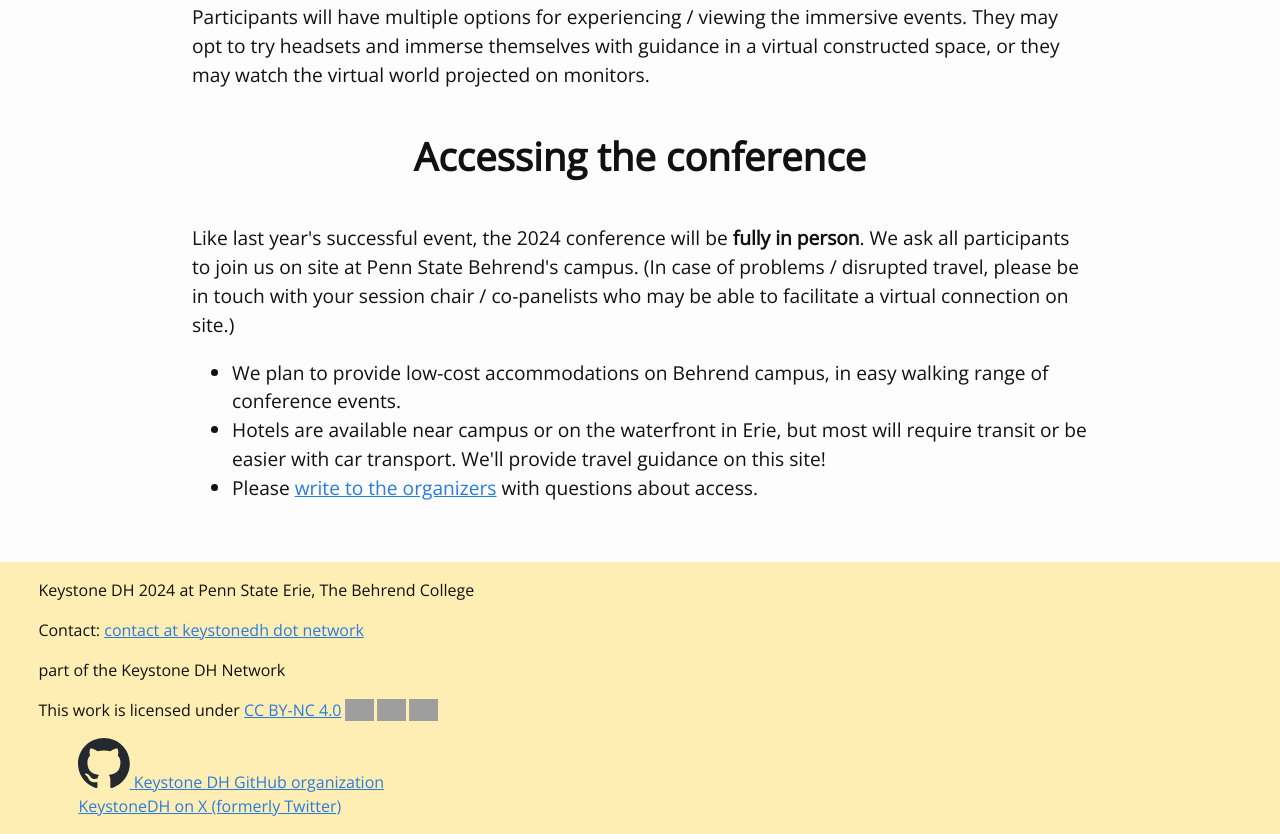
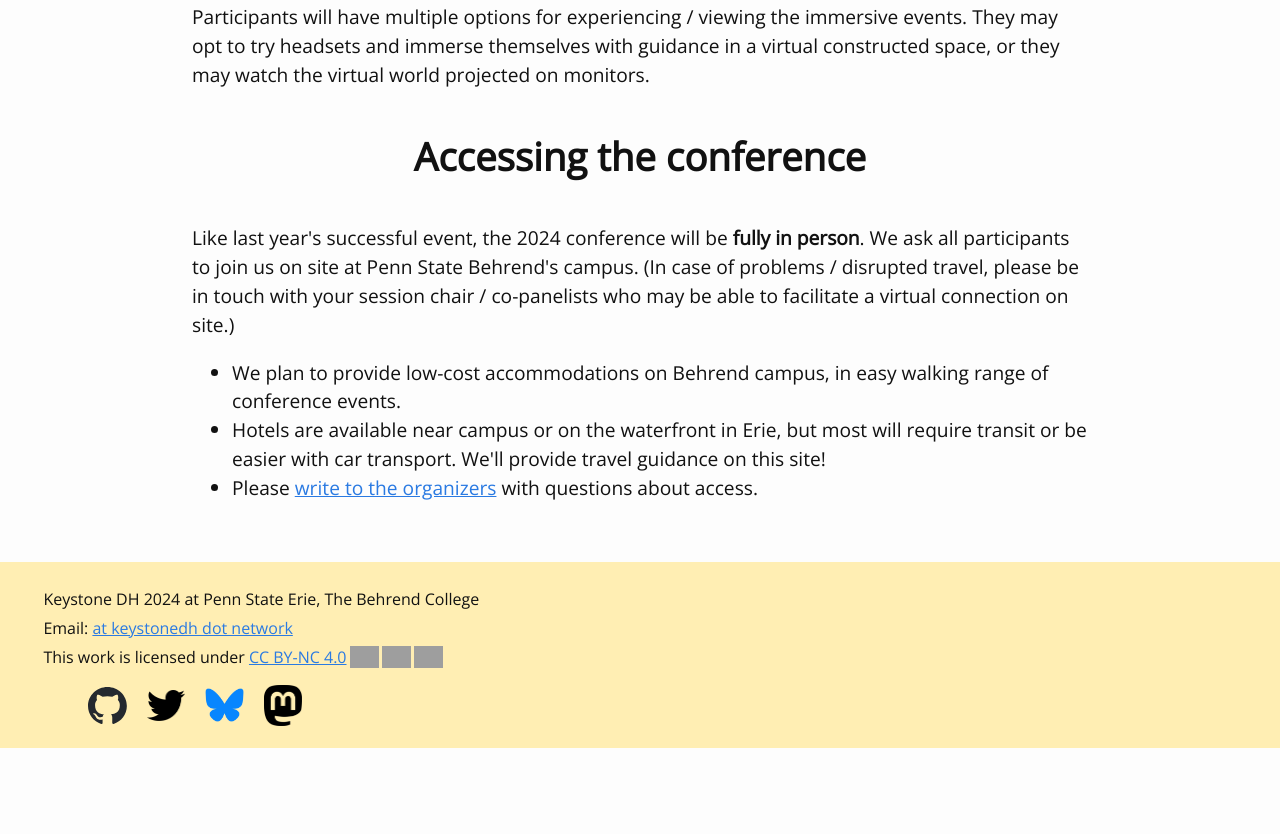
Before and after one commit to KeystoneDH/2024, an Eleventy site: page _src/index.md in a window 1280 px wide. Shown: the part 1765-2599 px from the top of the page. After the commit the page ends 2513 px from the top, so only its background shows below. Built offline with nearby package versions, Linux system fonts and the light colour scheme; Eleventy itself is replaced by a stand-in of ours; files that its build step writes are made by us from their sources; grey boxes are pictures that could not be loaded.

Commit message:
styling up footer and sizing down img resolution

```diff
--- a/_src/_includes/layouts/footer.html
+++ b/_src/_includes/layouts/footer.html
@@ -3,8 +3,7 @@
     <div id="content">
         <div class="footer-info">
             <p>Keystone DH 2024 at Penn State Erie, The Behrend College</p>
-            <p>Contact: <a href="mailto:contact@keystonedh.network">contact at keystonedh dot network</a></p>
-            <p>part of the Keystone DH Network</p>
+            <p>Email: <a href="mailto:contact@keystonedh.network" target="_blank"> at keystonedh dot network</a></p>
             <p xmlns:cc="http://creativecommons.org/ns#" >This work is licensed under <a href="http://creativecommons.org/licenses/by-nc/4.0/?ref=chooser-v1" target="_blank" rel="license noopener noreferrer" style="display:inline-block;">CC BY-NC 4.0<img style="height:22px!important;margin-left:3px;vertical-align:text-bottom;" src="https://mirrors.creativecommons.org/presskit/icons/cc.svg?ref=chooser-v1"><img style="height:22px!important;margin-left:3px;vertical-align:text-bottom;" src="https://mirrors.creativecommons.org/presskit/icons/by.svg?ref=chooser-v1"><img style="height:22px!important;margin-left:3px;vertical-align:text-bottom;" src="https://mirrors.creativecommons.org/presskit/icons/nc.svg?ref=chooser-v1"></a></p>
         </div>
 
@@ -12,17 +11,35 @@
         <div class="logos">
             <ul class="social-media-list">
                 <li>
-                    <a href="https://github.com/KeystoneDH">
+                    <a href="https://github.com/KeystoneDH" target="_blank">
                         <span class="github-logo">
                             <img src="img/github-mark.svg" id="github" alt="github logo"/>
                         </span>
-
-                        <span class="username">Keystone DH GitHub organization</span>
                     </a>
                 </li>
 
                 <li>
-                    <a href="https://twitter.com/KeystoneDH">KeystoneDH on X (formerly Twitter)
+
+                    <a href="https://twitter.com/KeystoneDH" target="_blank">
+                        <span class="twitter-logo">
+                            <img src="img/twitter.png" id="twitter" alt="twitter logo"/>
+                        </span>
+                    </a>
+                </li>
+                <li>
+
+                    <a href="https://bsky.app/profile/keystonedh.bsky.social" target="_blank">
+                        <span class="Bluesky-logo">
+                            <img src="img/Bluesky.png" id="Bluesky" alt="Bluesky logo"/>
+                        </span>
+                    </a>
+                </li>
+                <li>
+
+                    <a href="https://hcommons.social/@keystonedh" target="_blank">
+                        <span class="mastodon-logo">
+                            <img src="img/mastodon.png" id="mastodon" alt="mastodon logo"/>
+                        </span>
                     </a>
                 </li>
 
--- a/_src/bundle.css
+++ b/_src/bundle.css
@@ -49,6 +49,7 @@ body:not(.footer) {
     background-repeat: no-repeat;
     background-position-x: right;
     height: 50em;
+    image-resolution: 250dpi;
 
 
 }
@@ -240,6 +241,7 @@ section h1{
 }
 .keynoteImg img{
     max-height: 300px;
+    image-resolution: 40dpi;
 }
 
 @media (max-width: 850px){
@@ -286,7 +288,21 @@ footer {
 footer #content {
     padding-left: 3vw;
 }
+.footer-info{
+    padding-top: 20px;
+}
+.footer-info p{
+    margin: 5px;
+}
 ul.social-media-list {
     list-style: none;
+    display: flex;
+    flex-direction: row;
+    align-items: center;
+
 }
-img#github {width:4vw;}
+.social-media-list img {
+    width:3vw;
+    padding: 0 10px
+
+}
```
Also changed, not shown: _src/img/Bluesky.png (added), _src/img/mastodon.png (added), _src/img/twitter.png (added), _src/img/twitter_.jpg (added), 14 other files.
